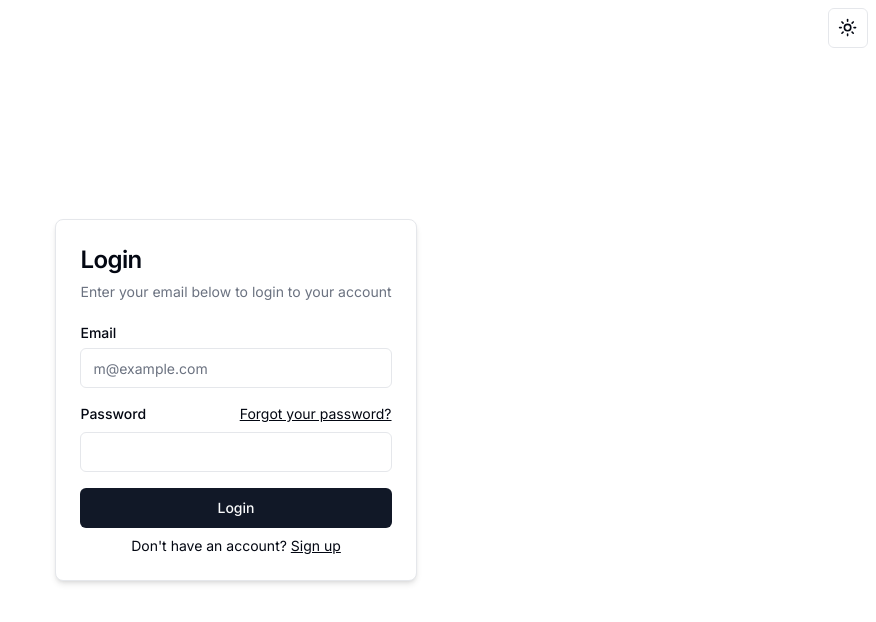
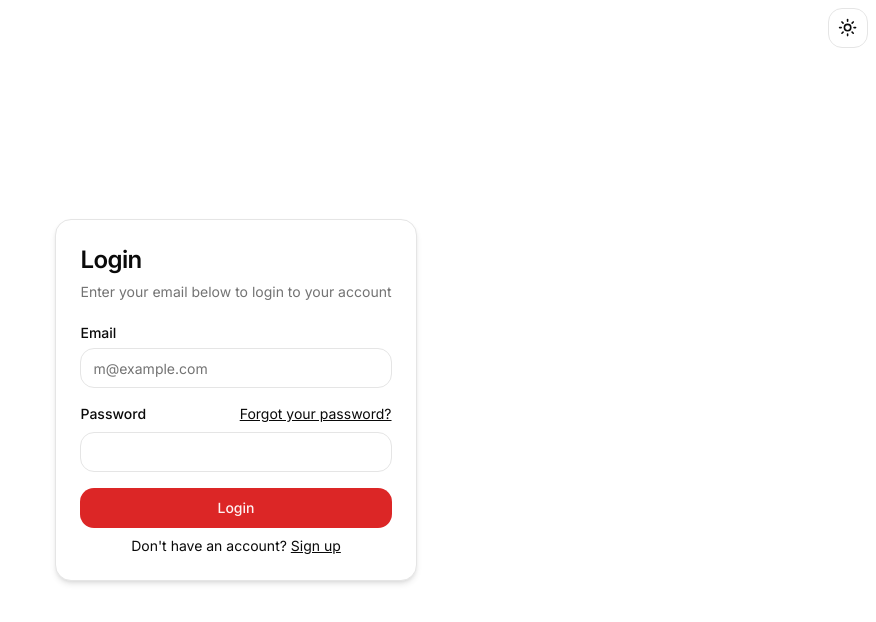
Before and after one commit to esteban389/Next-Todo, a Next.js app: page /login in a window 1280 px wide. Shown: the top 622 px of the page, without its empty margins (404-1280 px from the left). Built offline with nearby package versions, Linux system fonts and the light colour scheme.

Commit message:
chore: Improve login page styling and add background gradient

```diff
--- a/src/app/(user)/login/page.tsx
+++ b/src/app/(user)/login/page.tsx
@@ -4,9 +4,15 @@ export const metadata: Metadata = {
   title: "Login",
   description: "Log in to your account",
 };
-const LoginPage = ():React.ReactElement => {
+const LoginPage = (): React.ReactElement => {
   return (
-    <main className="flex w-full h-full items-center justify-center px-4">
+    <main
+      className="flex w-full h-full items-center justify-center px-4"
+      style={{
+        background: "radial-gradient(#e0e0e0 1px, transparent 1px);",
+        backgroundSize: "20px 20px",
+      }}
+    >
       <LoginCard />
     </main>
   );
--- a/src/app/globals.css
+++ b/src/app/globals.css
@@ -5,64 +5,57 @@
 @layer base {
   :root {
     --background: 0 0% 100%;
-      --foreground: 224 71.4% 4.1%;
-
+    --foreground: 0 0% 3.9%;
     --card: 0 0% 100%;
-      --card-foreground: 224 71.4% 4.1%;
-
+    --card-foreground: 0 0% 3.9%;
     --popover: 0 0% 100%;
-      --popover-foreground: 224 71.4% 4.1%;
-
-      --primary: 220.9 39.3% 11%;
-      --primary-foreground: 210 20% 98%;
-
-      --secondary: 220 14.3% 95.9%;
-      --secondary-foreground: 220.9 39.3% 11%;
-
-      --muted: 220 14.3% 95.9%;
-      --muted-foreground: 220 8.9% 46.1%;
-
-      --accent: 220 14.3% 95.9%;
-      --accent-foreground: 220.9 39.3% 11%;
-
+    --popover-foreground: 0 0% 3.9%;
+    --primary: 0 72.2% 50.6%;
+    --primary-foreground: 0 85.7% 97.3%;
+    --secondary: 0 0% 96.1%;
+    --secondary-foreground: 0 0% 9%;
+    --muted: 0 0% 96.1%;
+    --muted-foreground: 0 0% 45.1%;
+    --accent: 0 0% 96.1%;
+    --accent-foreground: 0 0% 9%;
     --destructive: 0 84.2% 60.2%;
-      --destructive-foreground: 210 20% 98%;
-
-      --border: 220 13% 91%;
-      --input: 220 13% 91%;
-      --ring: 224 71.4% 4.1%;
-
-      --radius: 0.5rem;
+    --destructive-foreground: 0 0% 98%;
+    --border: 0 0% 89.8%;
+    --input: 0 0% 89.8%;
+    --ring: 0 72.2% 50.6%;
+    --radius: 1rem;
+    --chart-1: 12 76% 61%;
+    --chart-2: 173 58% 39%;
+    --chart-3: 197 37% 24%;
+    --chart-4: 43 74% 66%;
+    --chart-5: 27 87% 67%;
   }
 
   .dark {
-      --background: 224 71.4% 4.1%;
-      --foreground: 210 20% 98%;
-
-      --card: 224 71.4% 4.1%;
-      --card-foreground: 210 20% 98%;
-
-      --popover: 224 71.4% 4.1%;
-      --popover-foreground: 210 20% 98%;
-
-      --primary: 210 20% 98%;
-      --primary-foreground: 220.9 39.3% 11%;
-
-      --secondary: 215 27.9% 16.9%;
-      --secondary-foreground: 210 20% 98%;
-
-      --muted: 215 27.9% 16.9%;
-      --muted-foreground: 217.9 10.6% 64.9%;
-
-      --accent: 215 27.9% 16.9%;
-      --accent-foreground: 210 20% 98%;
-
+    --background: 0 0% 3.9%;
+    --foreground: 0 0% 98%;
+    --card: 0 0% 3.9%;
+    --card-foreground: 0 0% 98%;
+    --popover: 0 0% 3.9%;
+    --popover-foreground: 0 0% 98%;
+    --primary: 0 72.2% 50.6%;
+    --primary-foreground: 0 85.7% 97.3%;
+    --secondary: 0 0% 14.9%;
+    --secondary-foreground: 0 0% 98%;
+    --muted: 0 0% 14.9%;
+    --muted-foreground: 0 0% 63.9%;
+    --accent: 0 0% 14.9%;
+    --accent-foreground: 0 0% 98%;
     --destructive: 0 62.8% 30.6%;
-      --destructive-foreground: 210 20% 98%;
-
-      --border: 215 27.9% 16.9%;
-      --input: 215 27.9% 16.9%;
-      --ring: 216 12.2% 83.9%;
+    --destructive-foreground: 0 0% 98%;
+    --border: 0 0% 14.9%;
+    --input: 0 0% 14.9%;
+    --ring: 0 72.2% 50.6%;
+    --chart-1: 220 70% 50%;
+    --chart-2: 160 60% 45%;
+    --chart-3: 30 80% 55%;
+    --chart-4: 280 65% 60%;
+    --chart-5: 340 75% 55%;
   }
 }
 
--- a/src/app/layout.tsx
+++ b/src/app/layout.tsx
@@ -25,7 +25,7 @@ export default function RootLayout({
           enableSystem
           disableTransitionOnChange
         >
-          <div className="fixed top-2 right-2">
+          <div className="fixed top-2 right-2 z-50">
             <ModeToggle />
           </div>
           {children}
```
Lines whose indentation alone changed are shown as unchanged.
